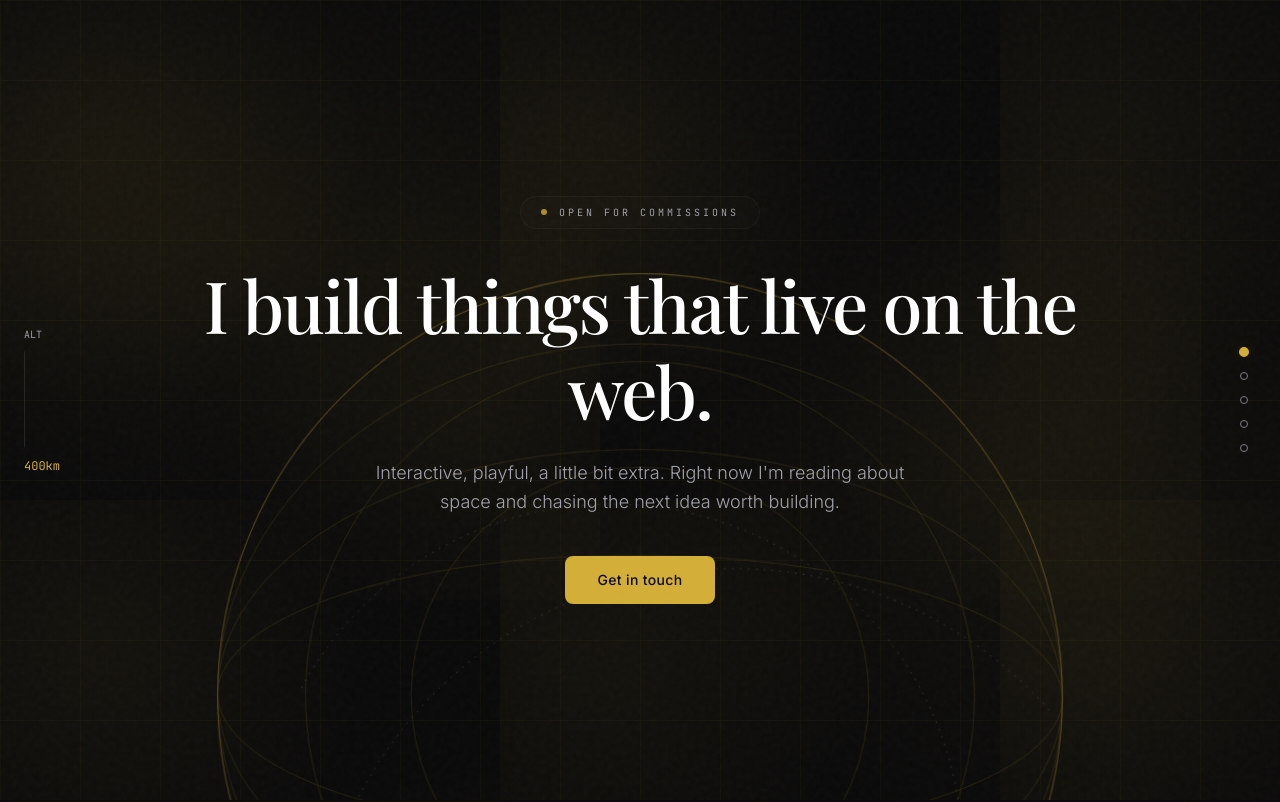
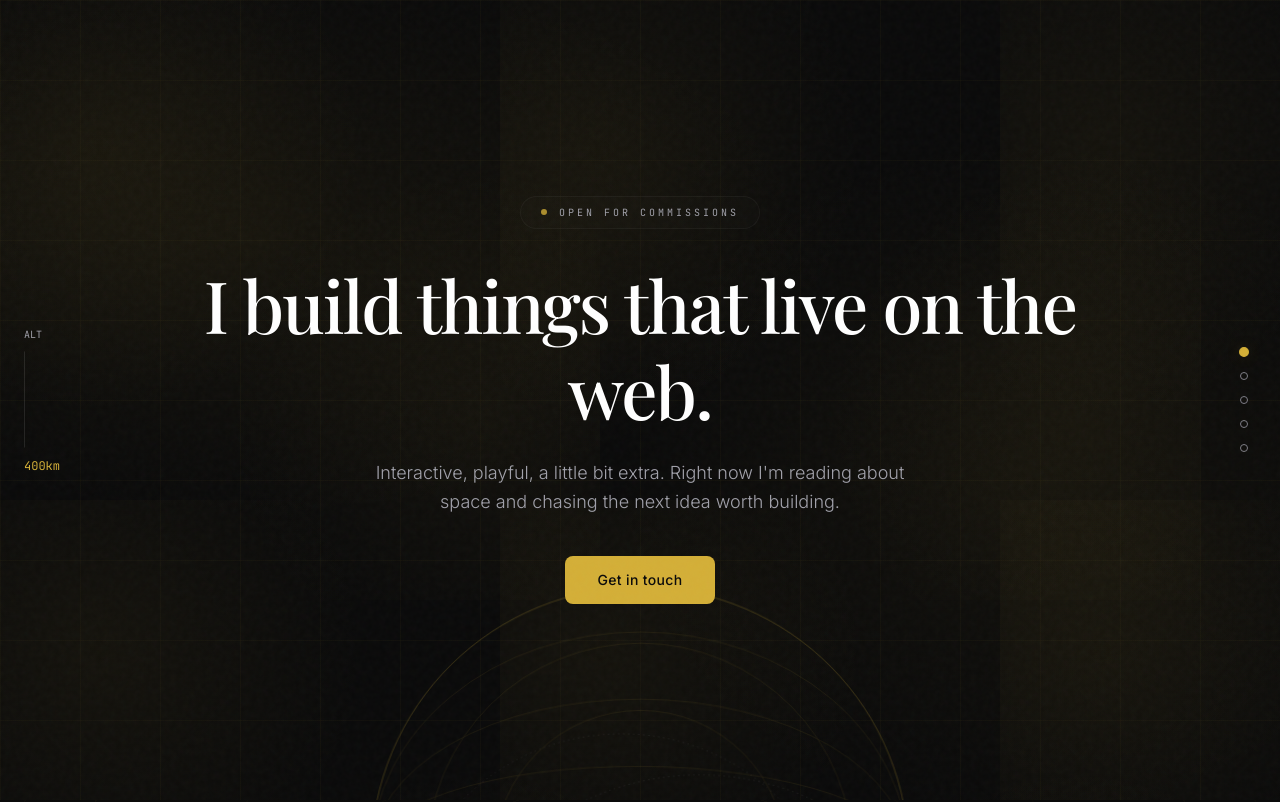
Before and after one commit to lianbeast/Personal-Site, a React (Vite) app: page / in a window 1280 px wide. Shown: the top 802 px of the page. Built offline with nearby package versions, Linux system fonts and the light colour scheme; no server answers.

Commit message:
design: tighten hero asset, gold scrollbar, eager hero preview, will-change

```diff
--- a/src/components/Background.tsx
+++ b/src/components/Background.tsx
@@ -44,6 +44,7 @@ export function Background({ variant, className = '', children }: BackgroundProp
   return (
     <div
       ref={ref}
+      style={{ willChange: 'transform' }}
       className={`absolute inset-0 pointer-events-none ${cls} ${className}`}
       aria-hidden="true"
     >
--- a/src/components/ProjectPreview.tsx
+++ b/src/components/ProjectPreview.tsx
@@ -66,7 +66,8 @@ export function ProjectPreview({
       <img
         src={poster}
         alt={`${name} — screenshot of the live site`}
-        loading="lazy"
+        loading={name === 'Personal-Site' ? 'eager' : 'lazy'}
+        fetchPriority={name === 'Personal-Site' ? 'high' : 'auto'}
         decoding="async"
         className="h-full w-full object-cover"
       />
--- a/src/index.css
+++ b/src/index.css
@@ -161,8 +161,8 @@ body,
    track at any usable value, so the thumb has to sit well above the surface. */
 *::-webkit-scrollbar { width: 6px; }
 *::-webkit-scrollbar-track { background: var(--color-bg); }
-*::-webkit-scrollbar-thumb { background: #6B7280; border-radius: 3px; }
-*::-webkit-scrollbar-thumb:hover { background: #9CA3AF; }
+*::-webkit-scrollbar-thumb { background: color-mix(in srgb, var(--color-accent) 25%, transparent); border-radius: 3px; }
+*::-webkit-scrollbar-thumb:hover { background: color-mix(in srgb, var(--color-accent) 40%, transparent); }
 
 
 /* ── Pulse dot (subtle) ── */
@@ -344,8 +344,8 @@ body,
   left: 50% !important;
   bottom: -42vmin !important;
   top: auto !important;
-  width: 110vmin !important;
-  height: 110vmin !important;
+  width: min(110vmin, 560px) !important;
+  height: min(110vmin, 560px) !important;
   transform: translateX(-50%);
 }
 .art .meridian { fill: none; stroke: var(--color-accent); stroke-width: 1; opacity: 0.14; }
```
